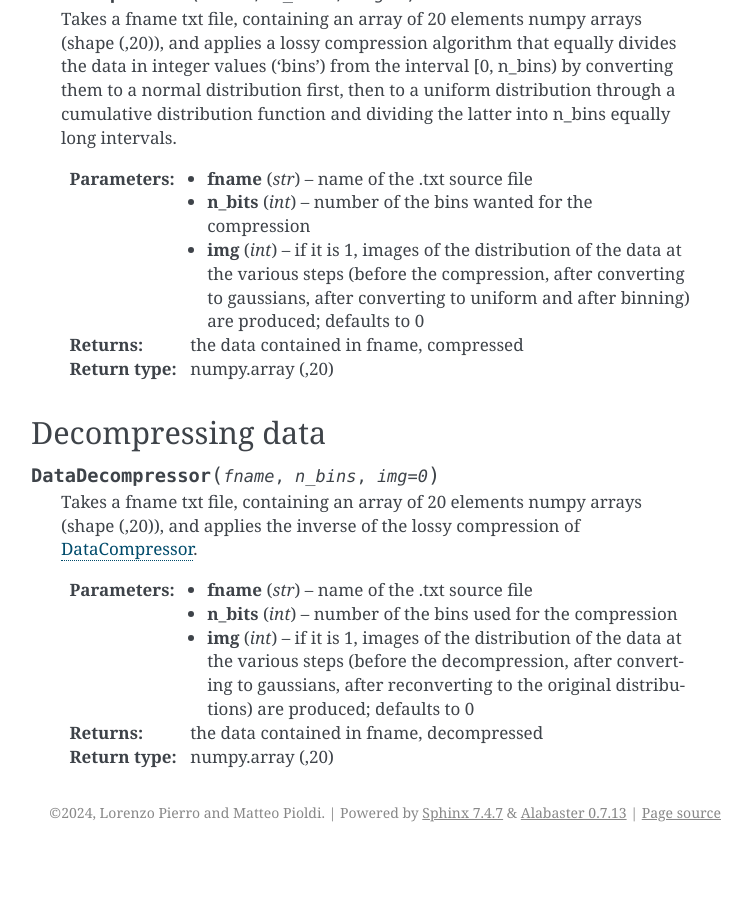
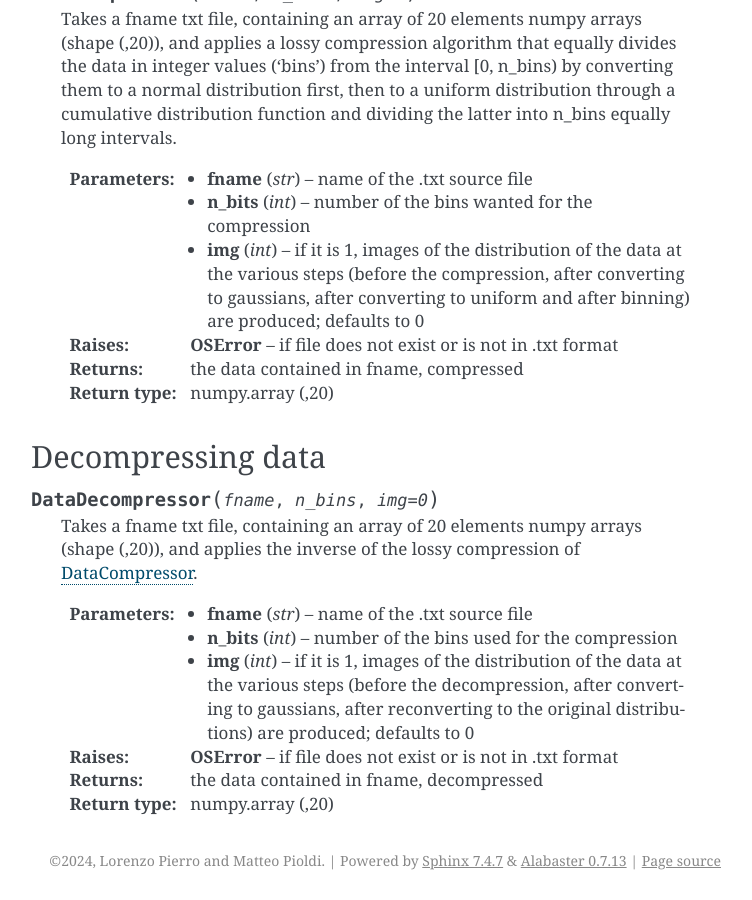
Before and after one commit to mpioldi/CMEPDA, a Sphinx documentation site: the page built from docs/usage.rst, in a window 1280 px wide and 900 px high, scrolled down 1377 px. Shown: the whole window, without its empty margins (389-1141 px from the left). Built offline with Sphinx 7.4.7, drawn with Linux system fonts in a browser that asks for light colours; before the commit the page ends 2229 px from its top, so only the background shows below that.

Commit message:
Minor fixes to usage.rst

```diff
--- a/docs/usage.rst
+++ b/docs/usage.rst
@@ -76,6 +76,7 @@ Compressing data
     :type n_bits: int
     :param img: if it is 1, images of the distribution of the data at the various steps (before the compression, after converting to gaussians, after converting to uniform and after binning) are produced; defaults to 0
     :type img: int
+    :raise OSError: if file does not exist or is not in .txt format
     :return: the data contained in fname, compressed
     :rtype: numpy.array (,20)
 
@@ -93,5 +94,6 @@ Decompressing data
     :type n_bits: int
     :param img: if it is 1, images of the distribution of the data at the various steps (before the decompression, after converting to gaussians, after reconverting to the original distributions) are produced; defaults to 0
     :type img: int
+    :raise OSError: if file does not exist or is not in .txt format
     :return: the data contained in fname, decompressed
     :rtype: numpy.array (,20)
```
Also changed, not shown: 5 other files.
